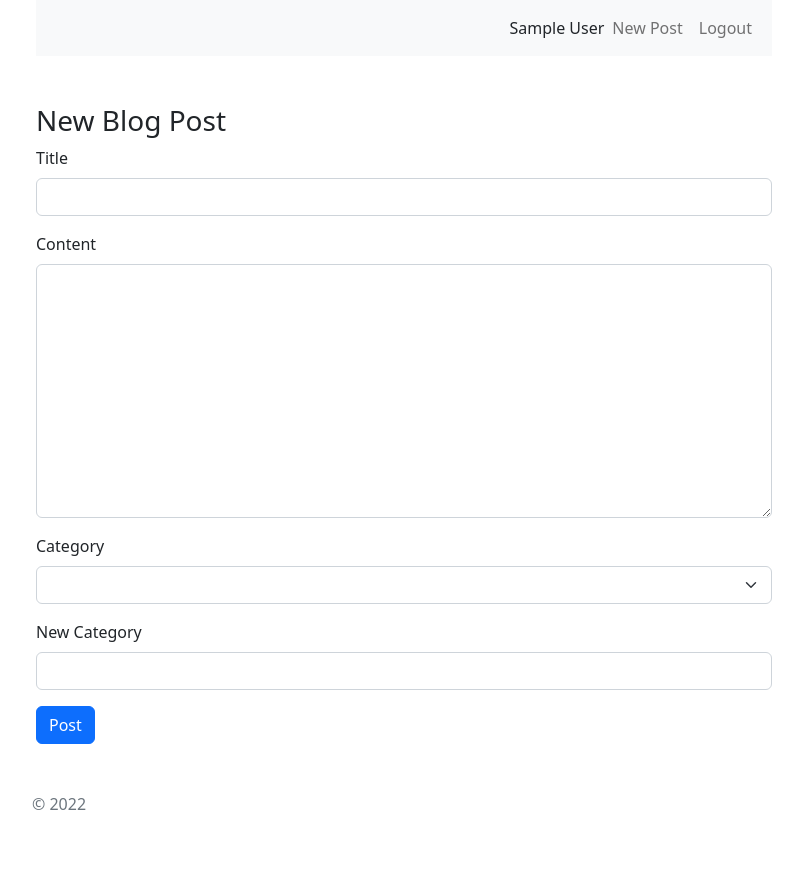
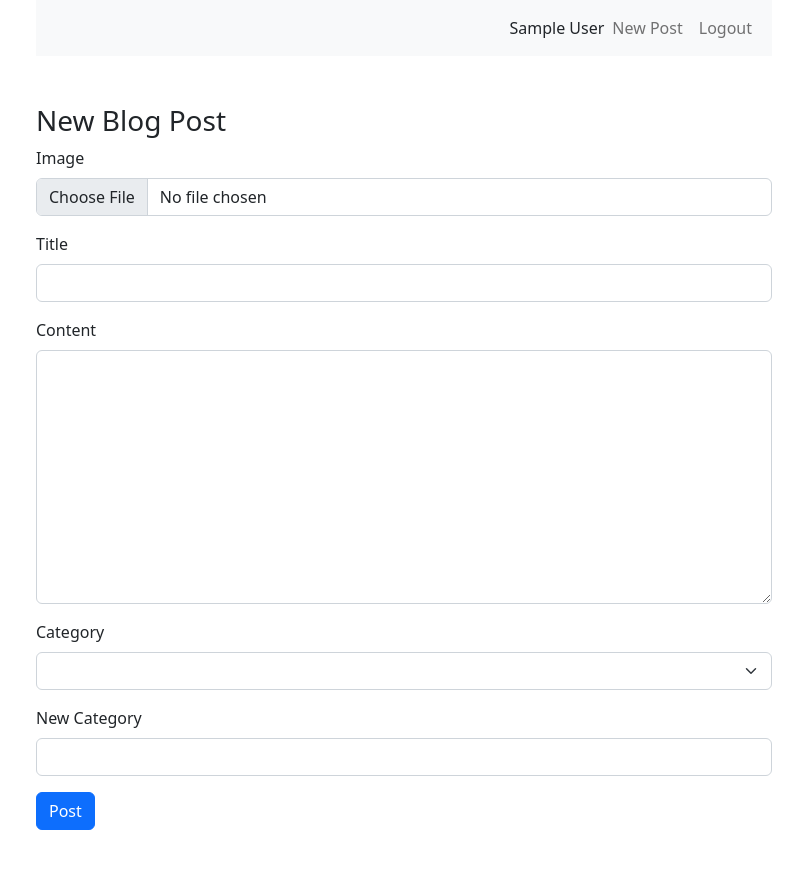
Before and after one commit to PawelPohland/flogger, a Flask app: page /post in a window 1280 px wide. Shown: the top 870 px of the page, without its empty margins (236-1039 px from the left). Before the commit the page ends 810 px from the top, so only its background shows below. Run offline with Flask 2, Linux system fonts and the light colour scheme; the visitor is signed in with stand-in values (Sample User, id 1); parts of the project's set-up code (start-up, migrations or seed data) failed here and were passed over; some libraries are stand-ins or nearby versions.

Commit message:
Complete add images to post.

```diff
--- a/author/views.py
+++ b/author/views.py
@@ -1,4 +1,3 @@
-from urllib import request
 from flask import Blueprint
 from flask import render_template
 from flask import redirect
--- a/blog/forms.py
+++ b/blog/forms.py
@@ -1,7 +1,9 @@
 from flask_wtf import FlaskForm
+from flask_wtf.file import FileAllowed
 
 from wtforms import StringField
 from wtforms import TextAreaField
+from wtforms import FileField
 from wtforms import validators
 
 from wtforms_alchemy import QuerySelectField
@@ -14,6 +16,8 @@ def categories():
 
 
 class PostForm(FlaskForm):
+    image = FileField("Image", validators=[FileAllowed(
+        ['jpg', 'png'], "We only accept JPG or PNG images")])
     title = StringField("Title", validators=[
                         validators.InputRequired(), validators.Length(max=80)])
     body = TextAreaField("Content", validators=[validators.InputRequired()])
--- a/blog/models.py
+++ b/blog/models.py
@@ -8,6 +8,8 @@ class Post(db.Model):
     author_id = db.Column(db.Integer, db.ForeignKey("author.id"))
     title = db.Column(db.String(80))
     body = db.Column(db.Text)
+    # store only file name, 36 characters for UUID
+    image = db.Column(db.String(36))
     slug = db.Column(db.String(255), unique=True)
     publish_date = db.Column(db.DateTime)
     live = db.Column(db.Boolean)
@@ -18,10 +20,11 @@ class Post(db.Model):
     category = db.relationship(
         "Category", backref=db.backref("posts", lazy="dynamic"))
 
-    def __init__(self, author, title, body, category=None, slug=None, publish_date=None, live=True):
+    def __init__(self, author, title, body, image=None, category=None, slug=None, publish_date=None, live=True):
         self.author_id = author.id
         self.title = title
         self.body = body
+        self.image = image
 
         if category:
             self.category_id = category.id
--- a/blog/views.py
+++ b/blog/views.py
@@ -16,6 +16,14 @@ from blog.forms import PostForm
 
 from author.models import Author
 from author.decorators import login_required
+
+from settings import BLOG_POST_IMAGES_PATH
+
+from uuid import uuid4
+import os
+
+from PIL import Image
+
 
 blog_app = Blueprint('blog_app', __name__)
 
@@ -37,6 +45,18 @@ def post():
     form = PostForm()
 
     if form.validate_on_submit():
+        image_id = None
+
+        if form.image.data:
+            f = form.image.data
+            image_id = str(uuid4())
+            file_name = image_id + ".png"
+            file_path = os.path.join(BLOG_POST_IMAGES_PATH, file_name)
+            Image.open(f).save(file_path)
+
+            image_resize(BLOG_POST_IMAGES_PATH, image_id, 600, "lg")
+            image_resize(BLOG_POST_IMAGES_PATH, image_id, 300, "sm")
+
         if form.new_category.data:
             new_category = Category(form.new_category.data)
             db.session.add(new_category)
@@ -49,7 +69,8 @@ def post():
         title = form.title.data.strip()
         body = form.body.data.strip()
 
-        post = Post(author=author, title=title, body=body, category=category)
+        post = Post(author=author, title=title, body=body,
+                    image=image_id, category=category)
         db.session.add(post)
         db.session.commit()
 
@@ -67,3 +88,17 @@ def post():
 def article(slug):
     post = Post.query.filter_by(slug=slug).first_or_404()
     return render_template("blog/article.html", post=post)
+
+
+def image_resize(original_file_path, image_id, image_base, extension):
+    file_path = os.path.join(original_file_path, image_id + ".png")
+    image = Image.open(file_path)
+
+    wpercent = (image_base / float(image.size[0]))
+    hsize = int(float(image.size[1]) * float(wpercent))
+
+    image = image.resize((image_base, hsize), Image.ANTIALIAS)
+    modified_file_path = os.path.join(
+        original_file_path, image_id + "." + extension + ".png")
+
+    image.save(modified_file_path)
--- a/templates/blog/post.html
+++ b/templates/blog/post.html
@@ -11,8 +11,9 @@ content %}
       enctype="multipart/form-data"
       role="form"
     >
-      {{ form.hidden_tag() }} {{ render_field(form.title, class='form-control')
-      }} {{ render_field(form.body, class='form-control', rows=10) }} {{
+      {{ form.hidden_tag() }} {{ render_field(form.image, class='form-control')
+      }} {{ render_field(form.title, class='form-control') }} {{
+      render_field(form.body, class='form-control', rows=10) }} {{
       render_field(form.category, class='form-select') }} {{
       render_field(form.new_category, class='form-control') }}
 
```
Also changed, not shown: migrations/versions/219ad6c027dd_.py (added, +28 -0 lines), templates/blog/article.html (+9 -1 lines), templates/blog/index.html (+7 -0 lines), 1 other file.
